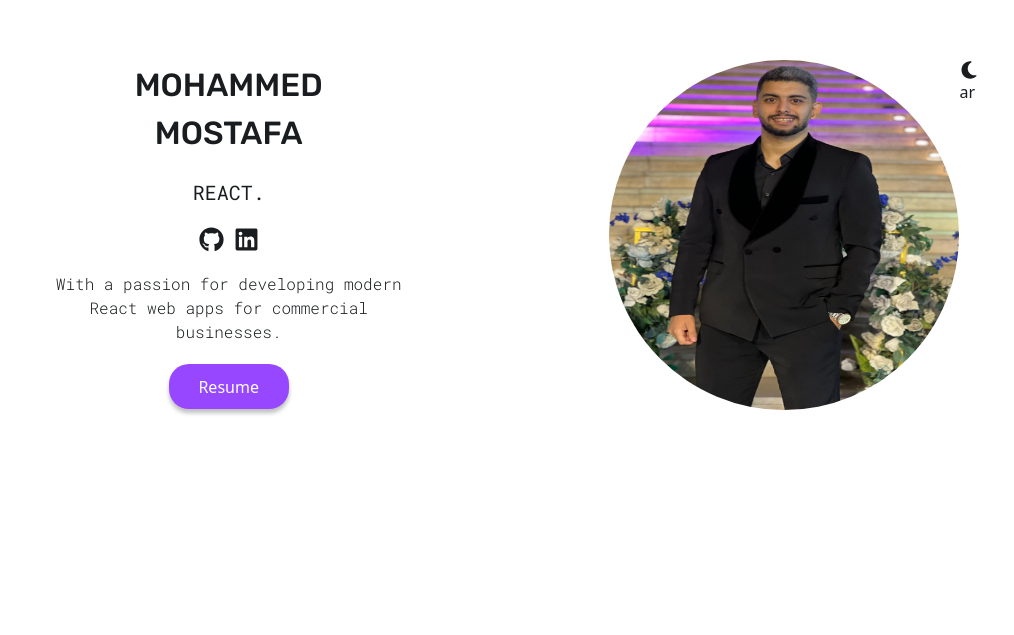
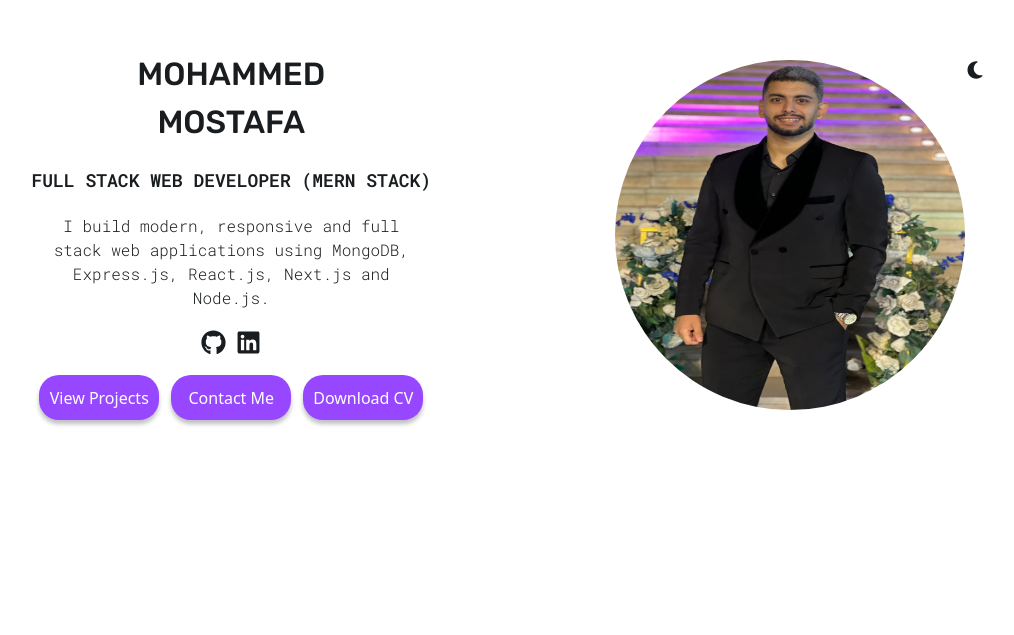
Before and after one commit to MuhammedMostafaSalem/my-portfolio, a React (Vite) app: page / in a window 1280 px wide. Shown: the part 165-800 px from the top of the page, without its empty margins (132-1146 px from the left). Built offline with nearby package versions, Linux system fonts and the light colour scheme.

Commit message:
Edit Hero section

```diff
--- a/src/sections/hero/Hero.jsx
+++ b/src/sections/hero/Hero.jsx
@@ -1,15 +1,12 @@
-import React from 'react'
 import avatar from '../../assets/images/me.jpg'
-import { FaSquareXTwitter } from "react-icons/fa6";
 import { FaGithub } from "react-icons/fa6";
 import { FaLinkedin } from "react-icons/fa6";
 import { FaMoon } from "react-icons/fa6";
 import { MdWbSunny } from "react-icons/md";
-import TypingTextAnimation from '../../components/TypingTextAnimation';
 import { useTranslation } from 'react-i18next';
 import CV from '../../assets/file/Mohammed-Mostafa-Salem-Resume-01.pdf';
 
-const Hero = ({isDarkMode, handleToggleDarkMode, langs, handleChangeLang, siteNewTap}) => {
+const Hero = ({ isDarkMode, handleToggleDarkMode, langs, handleChangeLang, siteNewTap }) => {
     const { t } = useTranslation();
 
     const handleDownloadResume = () => {
@@ -21,6 +18,8 @@ const Hero = ({isDarkMode, handleToggleDarkMode, langs, handleChangeLang, siteNe
         link.click();
         link.remove();
     };
+
+    const handleViewSection = (id) => document.getElementById(id).scrollIntoView({ behavior: "smooth" })
 
     return (
         <div id="hero" className='flex flex-col sm1-min:flex-row-reverse sm1-min:items-center sm1-min:justify-evenly justify-center gap-[20px] text-center h-[100dvh] min-h-[500px]'>
@@ -38,22 +37,6 @@ const Hero = ({isDarkMode, handleToggleDarkMode, langs, handleChangeLang, siteNe
                                 : <FaMoon className='text-[20px] cursor-point' />
                         }
                     </div>
-                    {
-                        langs === "en" ?
-                            <div
-                                className={`cursor-point ${isDarkMode ? 'text-textWhaite' : 'text-textBlack'}`}
-                                onClick={() => handleChangeLang('ar')}
-                            >
-                                <div className="h-4 w-4">ar</div>
-                            </div>
-                        :
-                        <div
-                            className={`cursor-point ${isDarkMode ? 'text-textWhaite' : 'text-textBlack'}`}
-                            onClick={() => handleChangeLang('en')}
-                        >
-                            <div className="h-4 w-4">en</div>
-                        </div>
-                    }
                 </div>
             </div>
 
@@ -64,7 +47,14 @@ const Hero = ({isDarkMode, handleToggleDarkMode, langs, handleChangeLang, siteNe
                     {t('lastName')}
                 </h1>
 
-                <TypingTextAnimation t={t} />
+                <h2 className="text-lg sm:text-xl font-semibold">
+                    Full Stack Web Developer (MERN Stack)
+                </h2>
+
+                <p className="max-w-[40ch] mx-auto">
+                    I build modern, responsive and full stack web applications
+                    using MongoDB, Express.js, React.js, Next.js and Node.js.
+                </p>
 
                 <span className='flex justify-center gap-[10px]'>
                     <FaGithub
@@ -76,12 +66,38 @@ const Hero = ({isDarkMode, handleToggleDarkMode, langs, handleChangeLang, siteNe
                         onClick={() => siteNewTap("https://www.linkedin.com/in/mohamed-mostafa-aa9184218/")}
                     />
                 </span>
+                <div className="flex justify-center gap-3 flex-wrap">
+                    <button
+                        className='shadow-custom
+                        text-textWhaite
+                        border-none
+                        rounded-[20px]
+                        w-[120px]
+                        h-[45px]
+                        tetx-[20px]
+                        focus:outline-none
+                        cursor-point
+                        bg-primary'
+                        onClick={() => handleViewSection("projects")}
+                    >
+                        View Projects
+                    </button>
 
-                <div className='flex justify-center'>
-                    <p className='max-w-[40ch]'>{t("Introducing myself")}</p>
-                </div>
-
-                <div>
+                    <button
+                        className='shadow-custom
+                        text-textWhaite
+                        border-none
+                        rounded-[20px]
+                        w-[120px]
+                        h-[45px]
+                        tetx-[20px]
+                        focus:outline-none
+                        cursor-point
+                        bg-primary'
+                        onClick={() => handleViewSection("contact")}
+                    >
+                        Contact Me
+                    </button>
 
                     <button
                         className='shadow-custom
@@ -96,7 +112,7 @@ const Hero = ({isDarkMode, handleToggleDarkMode, langs, handleChangeLang, siteNe
                         bg-primary'
                         onClick={handleDownloadResume}
                     >
-                    {t("Resume")}
+                        Download CV
                     </button>
                 </div>
             </div>
```
Lines whose indentation alone changed are shown as unchanged.
